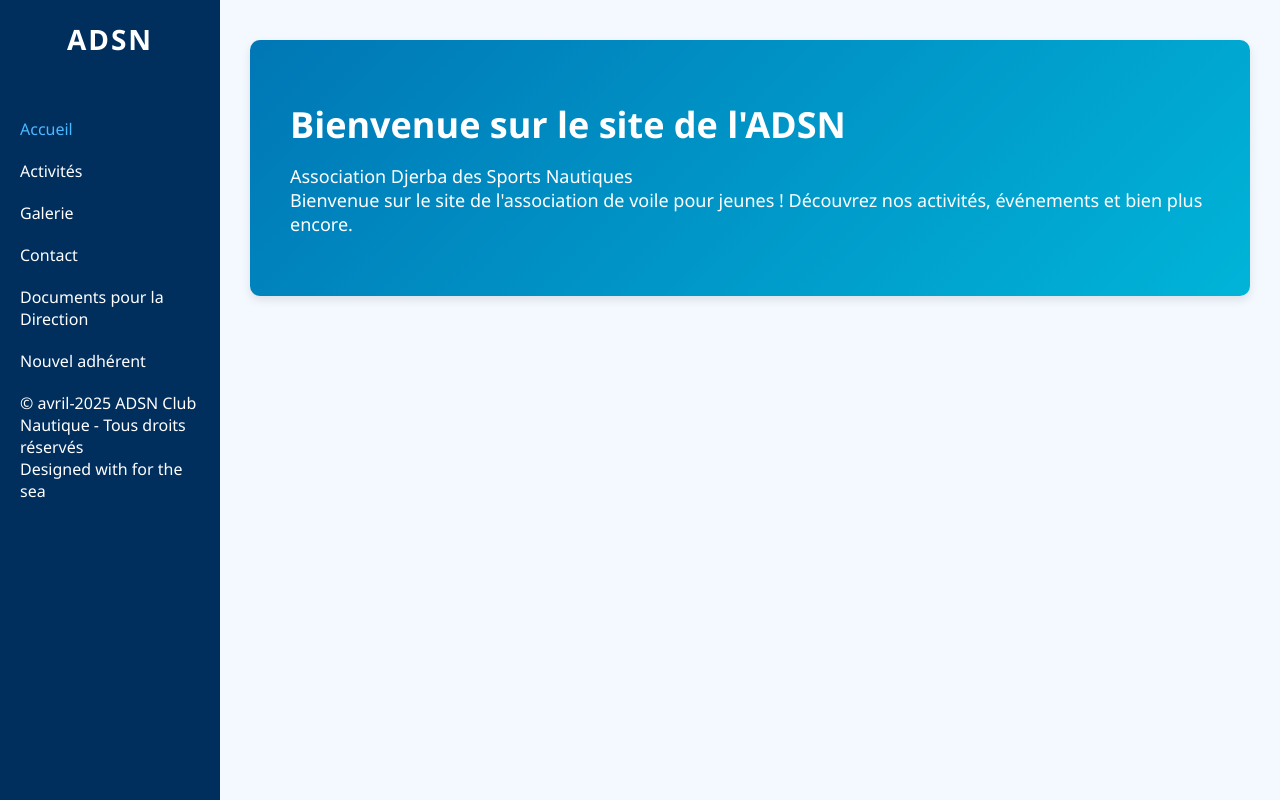
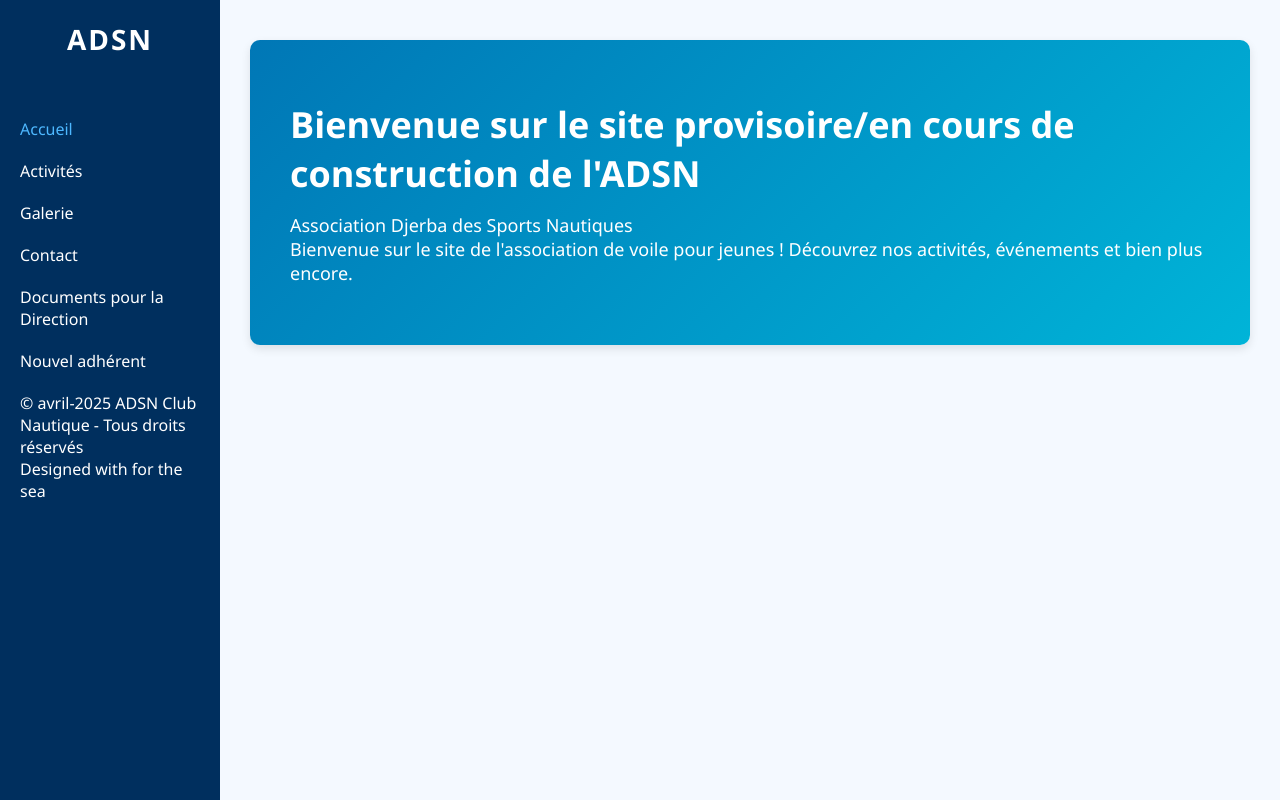
Before and after one commit to nbha-site/adsn, a plain HTML site: page index.html in a window 1280 px wide. Drawn offline with Linux system fonts and the light colour scheme.

Commit message:
Add files via upload

```diff
--- a/index.html
+++ b/index.html
@@ -28,7 +28,7 @@
 
   <main class="content">
     <section class="hero">
-      <h1>Bienvenue sur le site de l'ADSN</h1>
+      <h1>Bienvenue sur le site provisoire/en cours de construction de l'ADSN</h1>
       <p>Association Djerba des Sports Nautiques</p>
       <p>Bienvenue sur le site de l'association de voile pour jeunes ! Découvrez nos activités, événements et bien plus encore.</p>
     </section>
```
